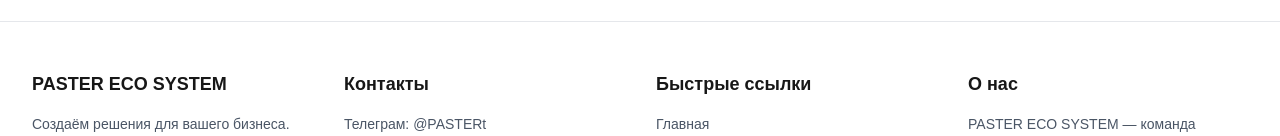
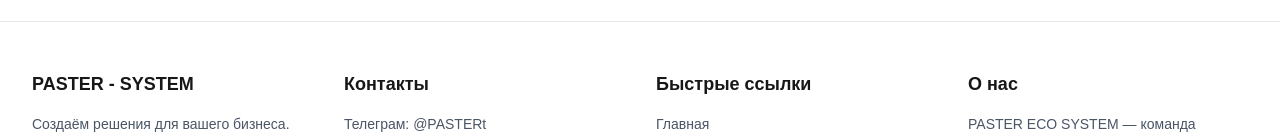
Before and after one commit to Mr-PASTER/web, a React (Vite) app: page /order in a window 1280 px wide. Shown: the part 710-846 px from the top of the page. Built offline with nearby package versions, Linux system fonts and the light colour scheme.

Commit message:
Update footer component title from "PASTER ECO SYSTEM" to "PASTER - SYSTEM"

```diff
--- a/src/components/Footer.tsx
+++ b/src/components/Footer.tsx
@@ -7,7 +7,7 @@
         <div className="grid gap-8 sm:grid-cols-2 lg:grid-cols-4">
           {/* Company Info */}
           <div>
-            <h3 className="mb-4 text-lg font-semibold">PASTER ECO SYSTEM</h3>
+            <h3 className="mb-4 text-lg font-semibold">PASTER - SYSTEM</h3>
             <p className="text-sm text-gray-600 dark:text-gray-400">
               Создаём решения для вашего бизнеса. Профессиональный подход к каждому проекту.
             </p>
```
